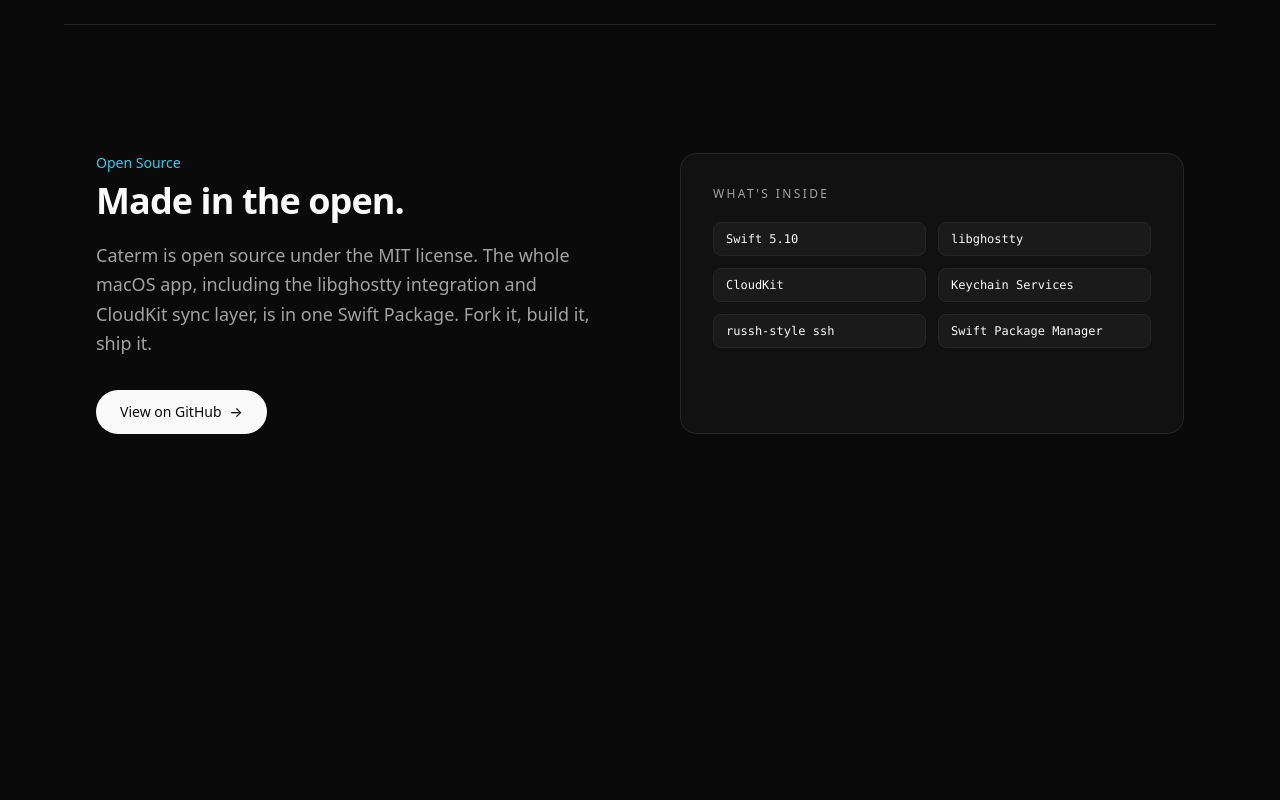
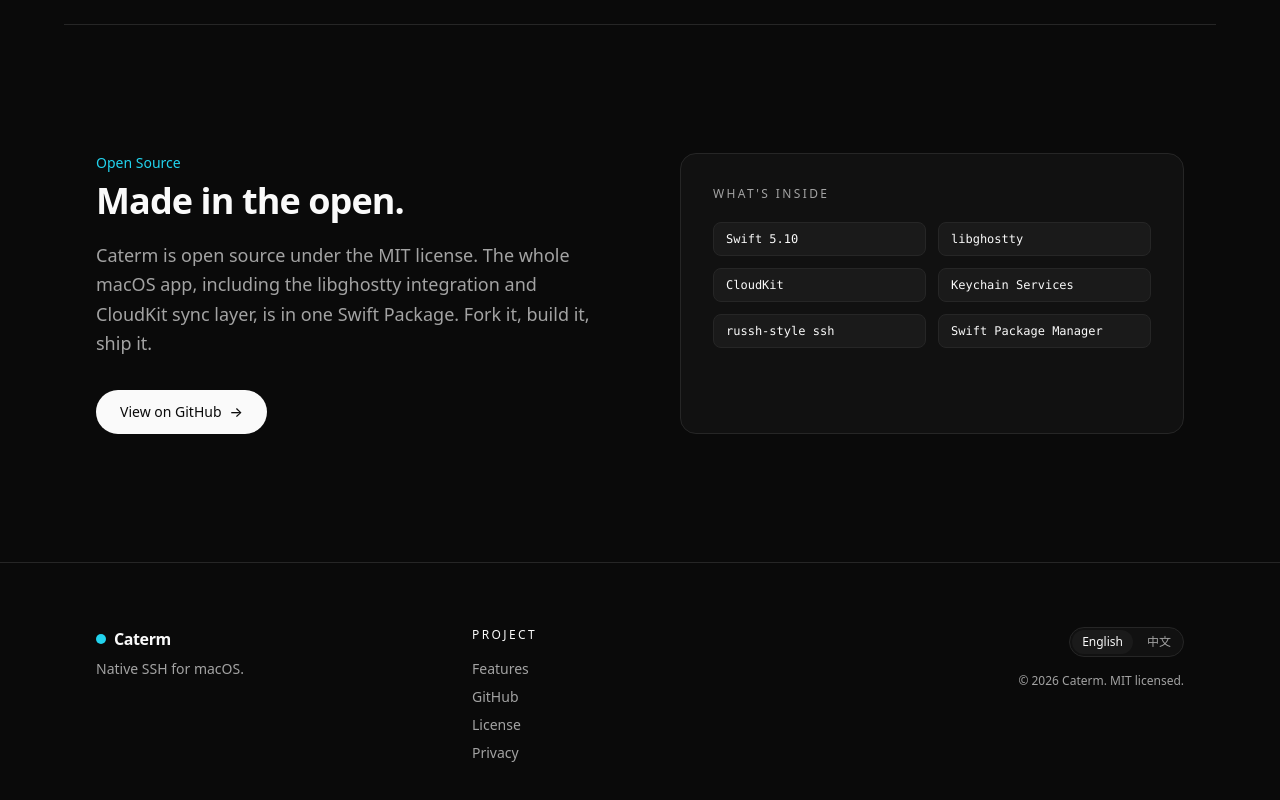
Before and after one commit to ZingerLittleBee/Caterm, a Next.js app in the folder apps/landing/: page /en in a window 1280 px wide. Shown: the part 3109-3909 px from the top of the page. Before the commit the page ends 3671 px from the top, so only its background shows below. Built offline with nearby package versions, Linux system fonts and the light colour scheme.

Commit message:
feat(landing): footer

```diff
--- a/apps/landing/messages/en.json
+++ b/apps/landing/messages/en.json
@@ -105,5 +105,16 @@
         "Swift Package Manager"
       ]
     }
+  },
+  "footer": {
+    "tagline": "Native SSH for macOS.",
+    "linksTitle": "Project",
+    "links": {
+      "features": "Features",
+      "github": "GitHub",
+      "license": "License",
+      "privacy": "Privacy"
+    },
+    "rights": "© 2026 Caterm. MIT licensed."
   }
 }
--- a/apps/landing/messages/zh.json
+++ b/apps/landing/messages/zh.json
@@ -105,5 +105,16 @@
         "Swift Package Manager"
       ]
     }
+  },
+  "footer": {
+    "tagline": "macOS 原生 SSH 工具。",
+    "linksTitle": "项目",
+    "links": {
+      "features": "功能",
+      "github": "GitHub",
+      "license": "许可协议",
+      "privacy": "隐私"
+    },
+    "rights": "© 2026 Caterm. MIT 协议开源。"
   }
 }
--- a/apps/landing/src/app/[locale]/page.tsx
+++ b/apps/landing/src/app/[locale]/page.tsx
@@ -1,5 +1,6 @@
 import { setRequestLocale } from 'next-intl/server'
 import { FeatureGrid } from '@/components/features/feature-grid'
+import { Footer } from '@/components/footer/footer'
 import { Hero } from '@/components/hero/hero'
 import { TopNav } from '@/components/nav/top-nav'
 import { CapabilityStrip } from '@/components/sections/capability-strip'
@@ -21,6 +22,7 @@
       <SftpDeepDive />
       <CapabilityStrip />
       <OpenSource />
+      <Footer />
     </>
   )
 }
--- /dev/null
+++ b/apps/landing/src/components/footer/footer.tsx
@@ -0,0 +1,63 @@
+import { useTranslations } from 'next-intl'
+import { LangSwitcher } from '@/components/nav/lang-switcher'
+
+const GITHUB_URL = 'https://github.com/ZingerLittleBee/caterm'
+
+export function Footer() {
+  const t = useTranslations('footer')
+
+  return (
+    <footer className="border-[var(--color-border)] border-t">
+      <div className="mx-auto grid max-w-6xl gap-10 px-6 py-16 md:grid-cols-3 lg:px-8">
+        <div>
+          <div className="flex items-center gap-2 font-semibold tracking-tight">
+            <span aria-hidden="true" className="inline-block h-2.5 w-2.5 rounded-full bg-[var(--color-accent)]" />
+            Caterm
+          </div>
+          <p className="mt-2 text-[var(--color-text-muted)] text-sm">{t('tagline')}</p>
+        </div>
+
+        <div>
+          <p className="font-medium text-[var(--color-text)] text-xs uppercase tracking-[0.2em]">{t('linksTitle')}</p>
+          <ul className="mt-4 space-y-2 text-sm">
+            <li>
+              <a className="text-[var(--color-text-muted)] hover:text-[var(--color-text)]" href="#features">
+                {t('links.features')}
+              </a>
+            </li>
+            <li>
+              <a
+                className="text-[var(--color-text-muted)] hover:text-[var(--color-text)]"
+                href={GITHUB_URL}
+                rel="noopener noreferrer"
+                target="_blank"
+              >
+                {t('links.github')}
+              </a>
+            </li>
+            <li>
+              <a
+                className="text-[var(--color-text-muted)] hover:text-[var(--color-text)]"
+                href={`${GITHUB_URL}/blob/main/LICENSE`}
+                rel="noopener noreferrer"
+                target="_blank"
+              >
+                {t('links.license')}
+              </a>
+            </li>
+            <li>
+              <a className="text-[var(--color-text-muted)] hover:text-[var(--color-text)]" href="#privacy">
+                {t('links.privacy')}
+              </a>
+            </li>
+          </ul>
+        </div>
+
+        <div className="flex flex-col items-start gap-4 md:items-end">
+          <LangSwitcher />
+          <p className="text-[var(--color-text-muted)] text-xs">{t('rights')}</p>
+        </div>
+      </div>
+    </footer>
+  )
+}
```
